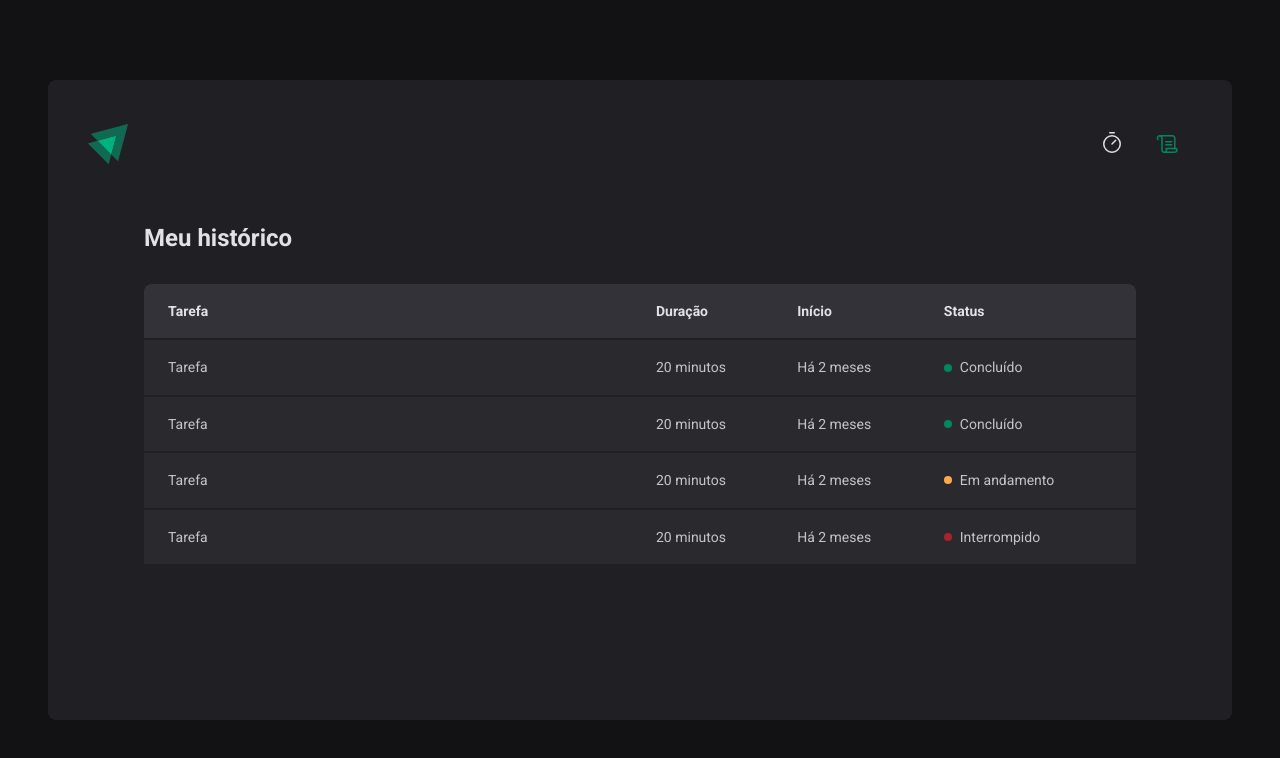
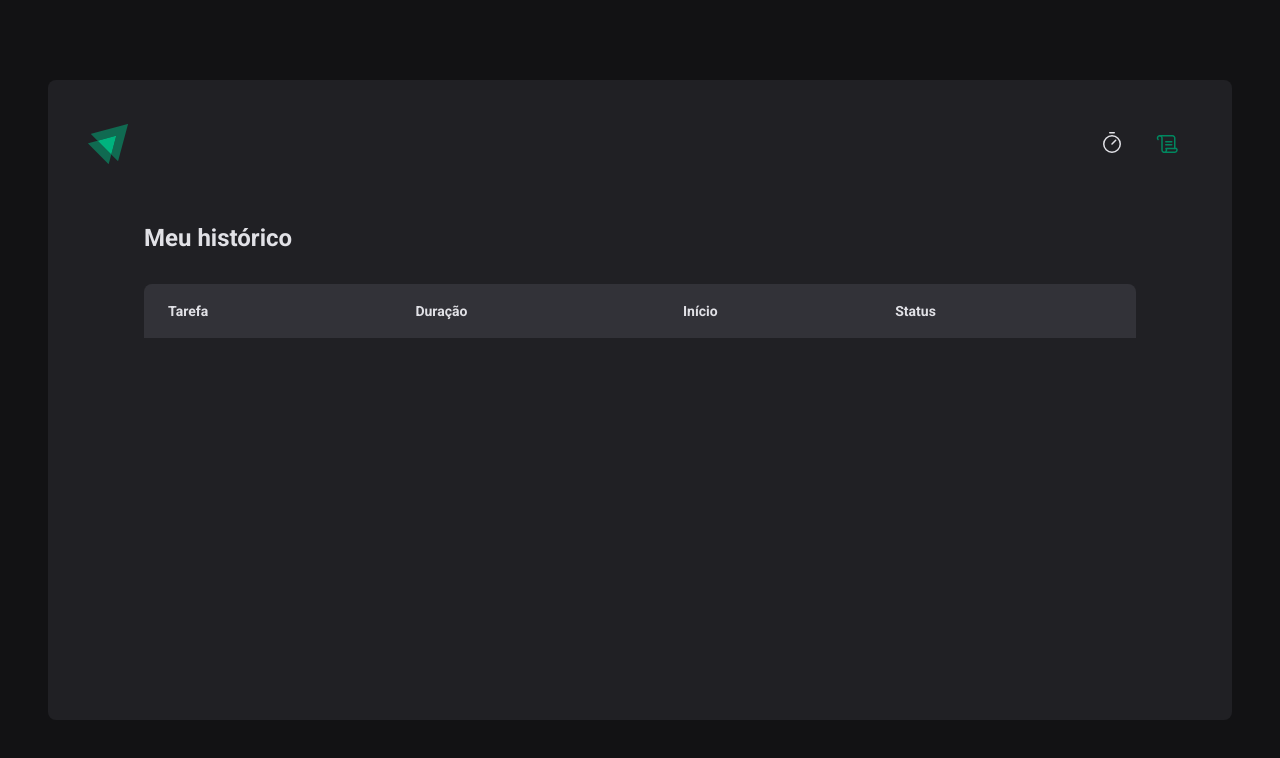
Before and after one commit to jfilipedias/ignite-timer, a React (Vite) app: page /history in a window 1280 px wide. Shown: the top 758 px of the page. Built offline with nearby package versions, Linux system fonts and the light colour scheme.

Commit message:
Implements cycles history with context api

```diff
--- a/src/context/CyclesContext.tsx
+++ b/src/context/CyclesContext.tsx
@@ -15,6 +15,7 @@ interface NewCycleData {
 }
 
 interface CyclesContextData {
+  cycles: Cycle[]
   activeCycle: Cycle | undefined
   secondsAmountPassed: number
   createNewCycle: (data: NewCycleData) => void
@@ -91,6 +92,7 @@ export function CyclesContextProvider({
   return (
     <CyclesContext.Provider
       value={{
+        cycles,
         activeCycle,
         secondsAmountPassed,
         createNewCycle,
--- a/src/pages/History/index.tsx
+++ b/src/pages/History/index.tsx
@@ -1,6 +1,26 @@
+import { useContext } from 'react'
+import { format, formatDistanceToNow } from 'date-fns'
+import { ptBR } from 'date-fns/locale'
+
+import { CyclesContext } from '../../context/CyclesContext'
 import { HistoryContainer, HistoryList, Status } from './styles'
 
 export function History() {
+  const { cycles } = useContext(CyclesContext)
+
+  function formatDateToString(date: Date) {
+    return format(date, "d 'de' LLLL 'às' HH:mm'h'", {
+      locale: ptBR,
+    })
+  }
+
+  function formatDateDistanceToNow(date: Date) {
+    return formatDistanceToNow(date, {
+      addSuffix: true,
+      locale: ptBR,
+    })
+  }
+
   return (
     <HistoryContainer>
       <h1>Meu histórico</h1>
@@ -17,38 +37,36 @@ export function History() {
           </thead>
 
           <tbody>
-            <tr>
-              <td>Tarefa</td>
-              <td>20 minutos</td>
-              <td>Há 2 meses</td>
-              <td>
-                <Status statusColor="green">Concluído</Status>
-              </td>
-            </tr>
-            <tr>
-              <td>Tarefa</td>
-              <td>20 minutos</td>
-              <td>Há 2 meses</td>
-              <td>
-                <Status statusColor="green">Concluído</Status>
-              </td>
-            </tr>
-            <tr>
-              <td>Tarefa</td>
-              <td>20 minutos</td>
-              <td>Há 2 meses</td>
-              <td>
-                <Status statusColor="yellow">Em andamento</Status>
-              </td>
-            </tr>
-            <tr>
-              <td>Tarefa</td>
-              <td>20 minutos</td>
-              <td>Há 2 meses</td>
-              <td>
-                <Status statusColor="red">Interrompido</Status>
-              </td>
-            </tr>
+            {cycles.map((cycle) => (
+              <tr key={cycle.id}>
+                <td>{cycle.task}</td>
+                <td>
+                  {cycle.minutesAmount}{' '}
+                  {cycle.minutesAmount > 1 ? 'minutos' : 'minuto'}
+                </td>
+                <td>
+                  <time
+                    title={formatDateToString(cycle.startDate)}
+                    dateTime={cycle.startDate.toISOString()}
+                  >
+                    {formatDateDistanceToNow(cycle.startDate)}
+                  </time>
+                </td>
+                <td>
+                  {cycle.finishedDate && (
+                    <Status statusColor="green">Concluído</Status>
+                  )}
+
+                  {cycle.interruptedDate && (
+                    <Status statusColor="red">Interrompido</Status>
+                  )}
+
+                  {!cycle.finishedDate && !cycle.interruptedDate && (
+                    <Status statusColor="yellow">Em andamento</Status>
+                  )}
+                </td>
+              </tr>
+            ))}
           </tbody>
         </table>
       </HistoryList>
```
